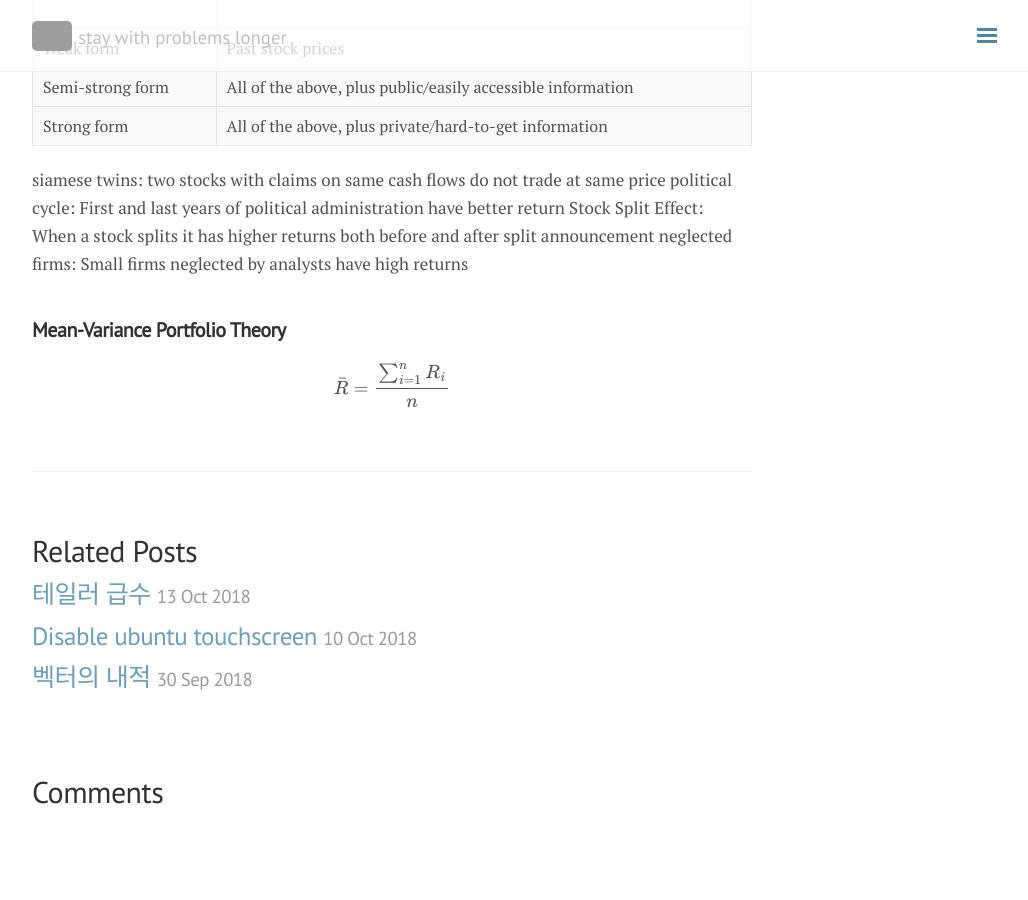
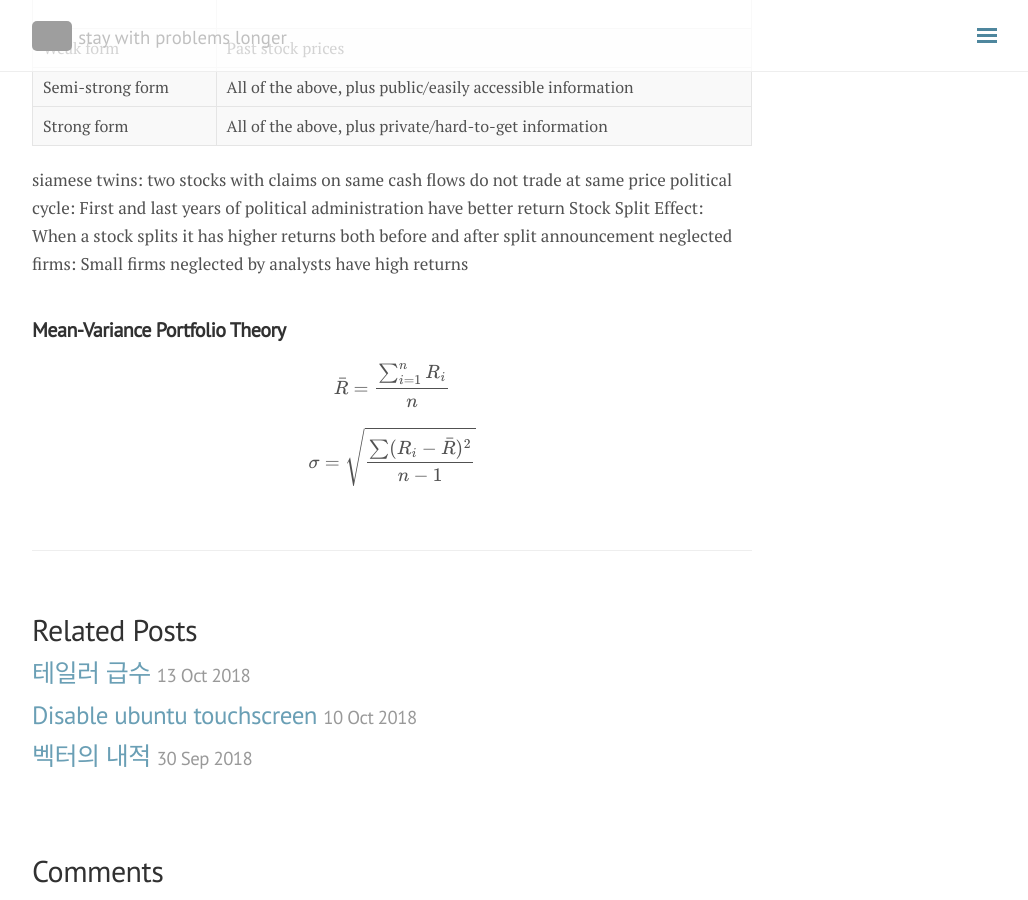
Before and after one commit to seokhoonj/seokhoonj.github.io, a Jekyll site: the page built from _posts/Etc/2018-10-15-Etc-study.md, in a window 1280 px wide and 900 px high, scrolled down 509 px. Shown: the whole window, without its empty margins (248-1276 px from the left). Built offline with Jekyll 4.4.1, drawn with Linux system fonts in a browser that asks for light colours; nearby versions of some CDN libraries; formulas are drawn with MathJax 3; comment, search, counter and statistics services are not loaded; before the commit the page ends 1330 px from its top, so only the background shows below that; grey boxes are pictures that could not be loaded.

Commit message:
add _posts

```diff
--- a/_posts/Etc/2018-10-15-Etc-study.md
+++ b/_posts/Etc/2018-10-15-Etc-study.md
@@ -37,3 +37,5 @@ Mean-Variance Portfolio Theory
 ---
 
 \\( \bar{R} = \frac{\sum\_{i=1}^{n}R\_i}{n} \\)
+
+\\( \sigma = \sqrt{\frac{\sum(R\_i - \bar{R})^2}{n - 1}} \\)
```
